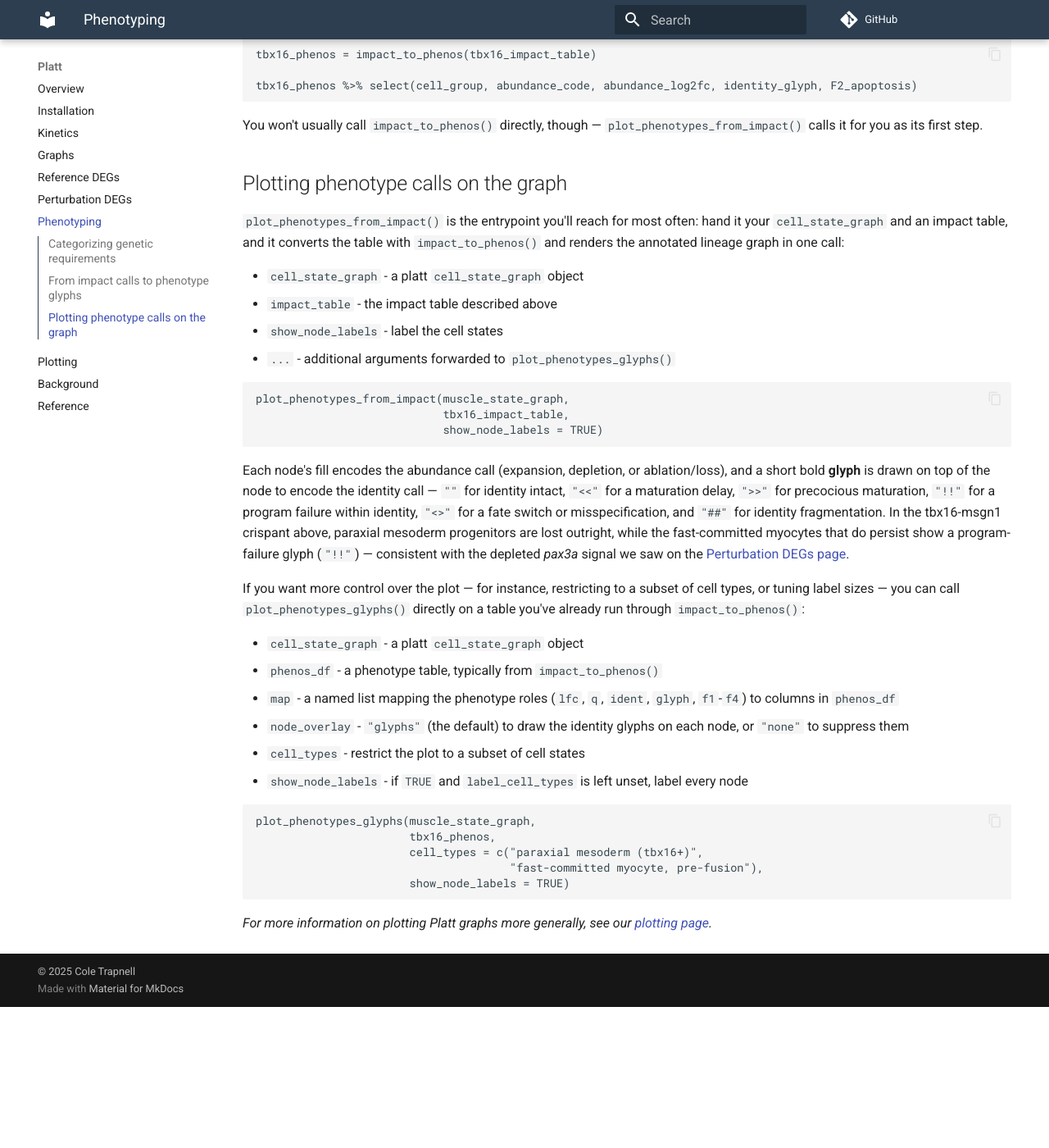
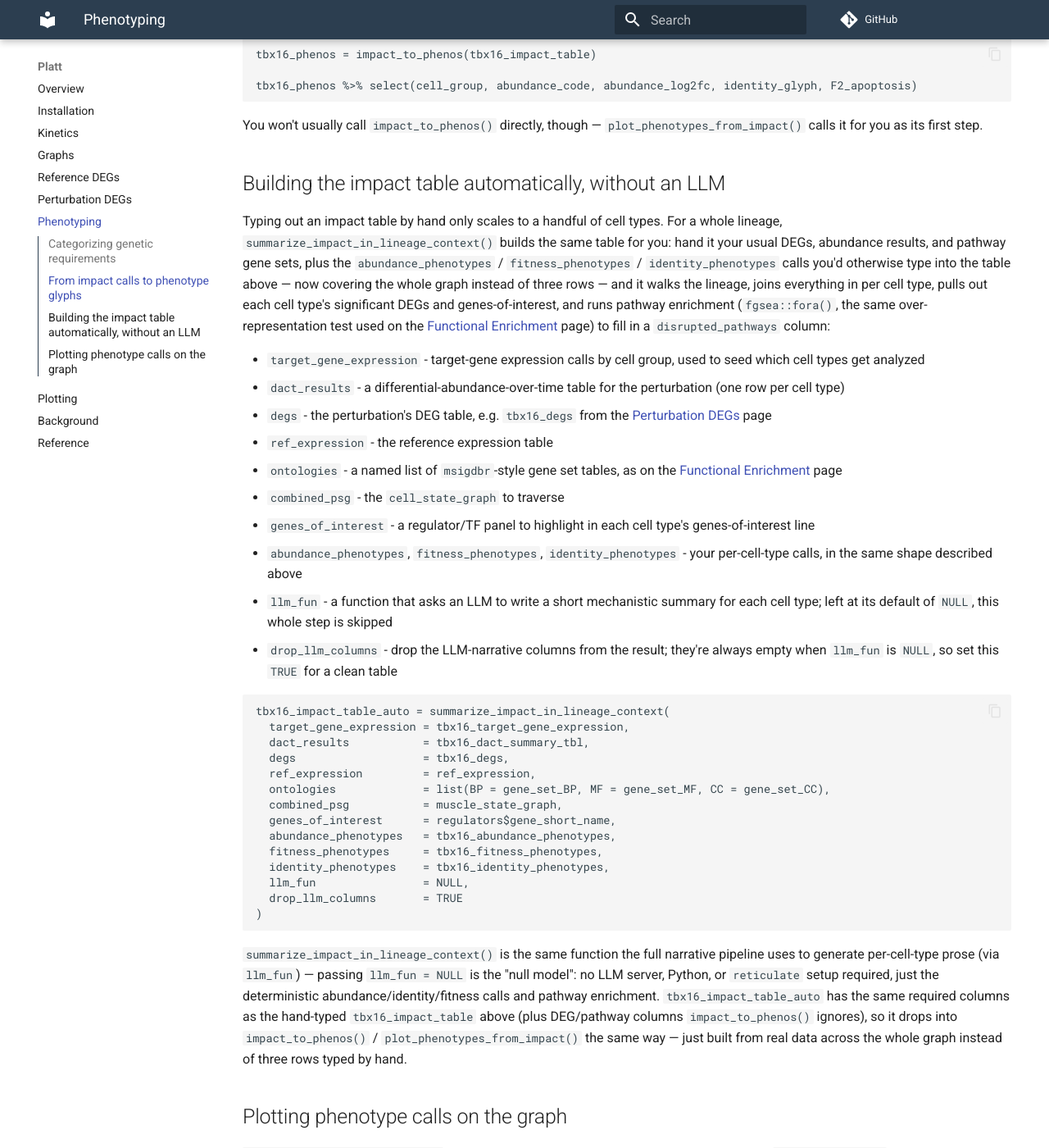
Before and after one commit to cole-trapnell-lab/platt, an MkDocs documentation site: the page built from docs/phenotyping.md, in a window 1280 px wide and 1400 px high, scrolled down 2472 px. Shown: the whole window at 82% size. Built offline with MkDocs 1.6.1 and Material for MkDocs 9.7.7, drawn with Linux system fonts in a browser that asks for light colours; comment, search, counter and statistics services are not loaded; before the commit the page ends 3700 px from its top, so only the background shows below that.

Commit message:
Document the null-model impact table and newly-exported graph/plot helpers
Add a "Building the impact table automatically, without an LLM" section to
phenotyping.md showing summarize_impact_in_lineage_context(llm_fun = NULL),
which builds the same impact-table schema as the hand-typed example with no
LLM server or Python dependency.

Add reference pages for the platt functions this newly exports/documents:
summarize_impact_in_lineage_context, get_descendants, get_roots,
get_perturbation_paths, plot_deg_heatmap, plot_phenotype_counts.

Co-Authored-By: Claude Sonnet 5 <noreply@anthropic.com>

````diff
--- a/docs/phenotyping.md
+++ b/docs/phenotyping.md
@@ -66,6 +66,40 @@ tbx16_phenos %>% select(cell_group, abundance_code, abundance_log2fc, identity_g
 
 You won't usually call `impact_to_phenos()` directly, though — `plot_phenotypes_from_impact()` calls it for you as its first step.
 
+## Building the impact table automatically, without an LLM
+
+Typing out an impact table by hand only scales to a handful of cell types. For a whole lineage, `summarize_impact_in_lineage_context()` builds the same table for you: hand it your usual DEGs, abundance results, and pathway gene sets, plus the `abundance_phenotypes` / `fitness_phenotypes` / `identity_phenotypes` calls you'd otherwise type into the table above — now covering the whole graph instead of three rows — and it walks the lineage, joins everything in per cell type, pulls out each cell type's significant DEGs and genes-of-interest, and runs pathway enrichment (`fgsea::fora()`, the same over-representation test used on the [Functional Enrichment](https://cole-trapnell-lab.github.io/platt/enrichment/) page) to fill in a `disrupted_pathways` column:
+
+* `target_gene_expression` - target-gene expression calls by cell group, used to seed which cell types get analyzed
+* `dact_results` - a differential-abundance-over-time table for the perturbation (one row per cell type)
+* `degs` - the perturbation's DEG table, e.g. `tbx16_degs` from the [Perturbation DEGs](https://cole-trapnell-lab.github.io/platt/perturbation_degs/) page
+* `ref_expression` - the reference expression table
+* `ontologies` - a named list of `msigdbr`-style gene set tables, as on the [Functional Enrichment](https://cole-trapnell-lab.github.io/platt/enrichment/) page
+* `combined_psg` - the `cell_state_graph` to traverse
+* `genes_of_interest` - a regulator/TF panel to highlight in each cell type's genes-of-interest line
+* `abundance_phenotypes`, `fitness_phenotypes`, `identity_phenotypes` - your per-cell-type calls, in the same shape described above
+* `llm_fun` - a function that asks an LLM to write a short mechanistic summary for each cell type; left at its default of `NULL`, this whole step is skipped
+* `drop_llm_columns` - drop the LLM-narrative columns from the result; they're always empty when `llm_fun` is `NULL`, so set this `TRUE` for a clean table
+
+```
+tbx16_impact_table_auto = summarize_impact_in_lineage_context(
+  target_gene_expression = tbx16_target_gene_expression,
+  dact_results           = tbx16_dact_summary_tbl,
+  degs                   = tbx16_degs,
+  ref_expression         = ref_expression,
+  ontologies             = list(BP = gene_set_BP, MF = gene_set_MF, CC = gene_set_CC),
+  combined_psg           = muscle_state_graph,
+  genes_of_interest      = regulators$gene_short_name,
+  abundance_phenotypes   = tbx16_abundance_phenotypes,
+  fitness_phenotypes     = tbx16_fitness_phenotypes,
+  identity_phenotypes    = tbx16_identity_phenotypes,
+  llm_fun                = NULL,
+  drop_llm_columns       = TRUE
+)
+```
+
+`summarize_impact_in_lineage_context()` is the same function the full narrative pipeline uses to generate per-cell-type prose (via `llm_fun`) — passing `llm_fun = NULL` is the "null model": no LLM server, Python, or `reticulate` setup required, just the deterministic abundance/identity/fitness calls and pathway enrichment. `tbx16_impact_table_auto` has the same required columns as the hand-typed `tbx16_impact_table` above (plus DEG/pathway columns `impact_to_phenos()` ignores), so it drops into `impact_to_phenos()` / `plot_phenotypes_from_impact()` the same way — just built from real data across the whole graph instead of three rows typed by hand.
+
 ## Plotting phenotype calls on the graph
 
 `plot_phenotypes_from_impact()` is the entrypoint you'll reach for most often: hand it your `cell_state_graph` and an impact table, and it converts the table with `impact_to_phenos()` and renders the annotated lineage graph in one call:
````
Also changed, not shown: docs/reference.md (+34 -0 lines), docs/reference/get_descendants.md (added, +25 -0 lines), docs/reference/get_perturbation_paths.md (added, +34 -0 lines), docs/reference/get_roots.md (added, +25 -0 lines), docs/reference/plot_deg_heatmap.md (added, +63 -0 lines), docs/reference/plot_phenotype_counts.md (added, +25 -0 lines), docs/reference/summarize_impact_in_lineage_context.md (added, +145 -0 lines).
